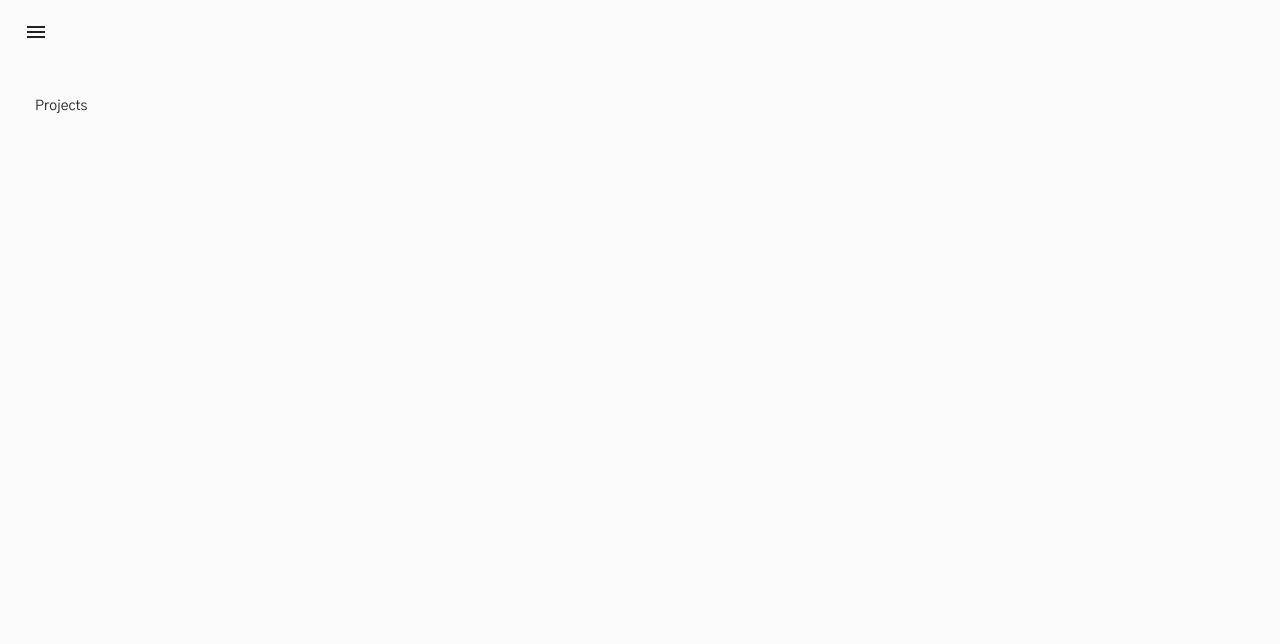
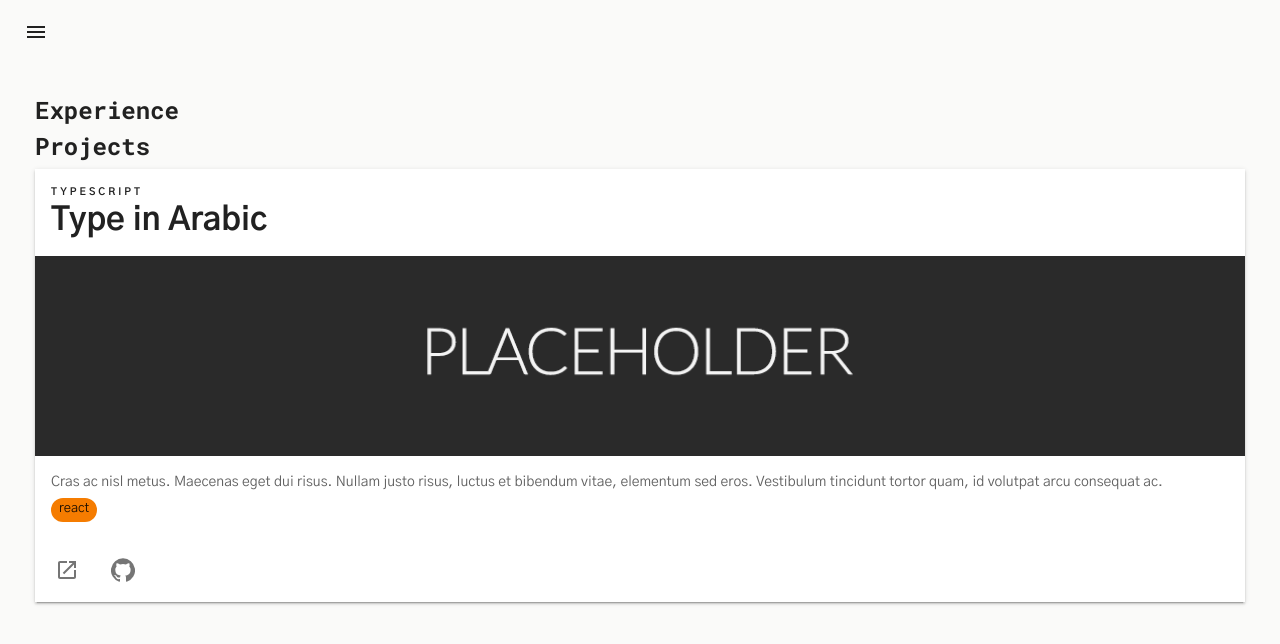
Before and after one commit to fufukha/my-portfolio, a Next.js app: page /projects in a window 1280 px wide. Shown: the top 644 px of the page. Built offline with nearby package versions, Linux system fonts and the light colour scheme.

Commit message:
implemented Repo cards with placeholder img

```diff
--- a/components/Meta.tsx
+++ b/components/Meta.tsx
@@ -20,7 +20,7 @@ const Meta = ({
       <link rel='icon' href='/favicon.ico' />
       <link rel='preconnect' href='https://fonts.gstatic.com' />
       <link
-        href='https://fonts.googleapis.com/css2?family=Gothic+A1:wght@400;500&family=Roboto+Mono:wght@500;700&display=swap'
+        href='https://fonts.googleapis.com/css2?family=Gothic+A1:wght@400;500;600;700&family=Roboto+Mono:wght@500;700&display=swap'
         rel='stylesheet'
       />
       <title>{title}</title>
--- /dev/null
+++ b/components/Repo.tsx
@@ -0,0 +1,69 @@
+import Card from '@material-ui/core/Card'
+import Chip from '@material-ui/core/Chip'
+import CardMedia from '@material-ui/core/CardMedia'
+import CardContent from '@material-ui/core/CardContent'
+import CardActions from '@material-ui/core/CardActions'
+import Typography from '@material-ui/core/Typography'
+import GitHubIcon from '@material-ui/icons/GitHub'
+import LaunchIcon from '@material-ui/icons/Launch'
+import IconButton from '@material-ui/core/IconButton'
+import { makeStyles } from '@material-ui/core'
+
+const useStyles = makeStyles({
+  img: {
+    width: '100%',
+    height: '200px',
+  },
+})
+
+const Repo = () => {
+  const classes = useStyles()
+
+  return (
+    <Card elevation={2}>
+      {/* <CardHeader title='typescript' subheader='Type in Arabic'></CardHeader> */}
+      <CardContent component='header'>
+        <Typography component='h3' variant='subtitle1'>typescript</Typography>
+        <Typography component='h4' variant='h3'>Type in Arabic</Typography>
+      </CardContent>
+      <CardMedia
+        className={classes.img}
+        component='img'
+        src='/images/placeholder.png'
+        title='webpage'
+      />
+      <CardContent>
+        <Typography variant='body1' color='textSecondary' gutterBottom component='p'>
+          Cras ac nisl metus. Maecenas eget dui risus. Nullam justo risus,
+          luctus et bibendum vitae, elementum sed eros. Vestibulum tincidunt
+          tortor quam, id volutpat arcu consequat ac.{' '}
+        </Typography>
+        <Chip
+        label="react"
+        color='primary'
+        size="small"
+      />
+      </CardContent>
+      <CardActions>
+        <IconButton
+          aria-label='Respository website'
+          title='Repository website'
+          href='https://google.com'
+          component='a'
+        >
+          <LaunchIcon />
+        </IconButton>
+        <IconButton
+          aria-label='Github respository'
+          title='GitHub repository'
+          href='https://github.com'
+          component='a'
+        >
+          <GitHubIcon />
+        </IconButton>
+      </CardActions>
+    </Card>
+  )
+}
+
+export default Repo
--- a/pages/projects.tsx
+++ b/pages/projects.tsx
@@ -1,11 +1,19 @@
+import Typography from '@material-ui/core/Typography'
 import Meta from '../components/Meta'
+import Repo from '../components/Repo'
 
 const projects = () => {
   return (
-    <div>
+    <>
       <Meta title={'projects'} />
-     Projects
-    </div>
+      <section>
+        <Typography variant='h1' component='h1' gutterBottom>Experience</Typography>
+      </section>
+      <section>
+        <Typography variant='h1' component='h2' gutterBottom>Projects</Typography>
+        <Repo />
+      </section>
+    </>
   )
 }
 
--- a/theme/index.tsx
+++ b/theme/index.tsx
@@ -8,11 +8,16 @@ let theme = createMuiTheme({
       main: orange[700],
     },
     text: {
-      secondary: grey[700]
+      secondary: grey[700],
+    },
+    background: {
+      // default: '#f3f2f1'
+      default: '#fafaf9'
     }
   },
   typography: {
-    fontFamily: 'Gothic A1, Roboto, Helvetica, Arial, sans-serif',
+    fontFamily:
+      'Gothic A1,-apple-system,BlinkMacSystemFont,Helvetica Neue, Roboto, Helvetica, Arial, sans-serif',
     h1: {
       fontFamily: 'Roboto Mono, monospace',
       fontSize: '1.5rem',
@@ -23,9 +28,21 @@ let theme = createMuiTheme({
       fontSize: '1.25rem',
       fontWeight: 500,
     },
+    h3: {
+      fontSize: '2rem',
+      fontWeight: 700,
+      lineHeight: 1.25,
+    },
     body1: {
-      fontSize: '0.875rem'
-    }
+      fontSize: '0.875rem',
+    },
+    subtitle1: {
+      fontSize: '0.625rem',
+      letterSpacing: '3px',
+      fontWeight: 700,
+      textTransform: 'uppercase',
+      lineHeight: 1.5,
+    },
   },
   shape: {
     borderRadius: 0,
@@ -35,9 +52,9 @@ let theme = createMuiTheme({
       root: {
         textTransform: 'lowercase',
         fontWeidght: 400,
-      }
-    }
-  }
+      },
+    },
+  },
 })
 
 theme = responsiveFontSizes(theme)
```
Also changed, not shown: public/images/placeholder.png (added).
